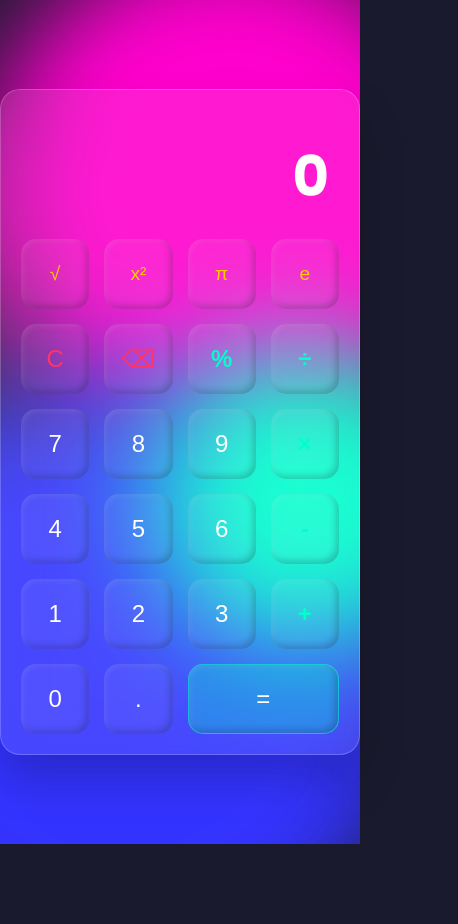
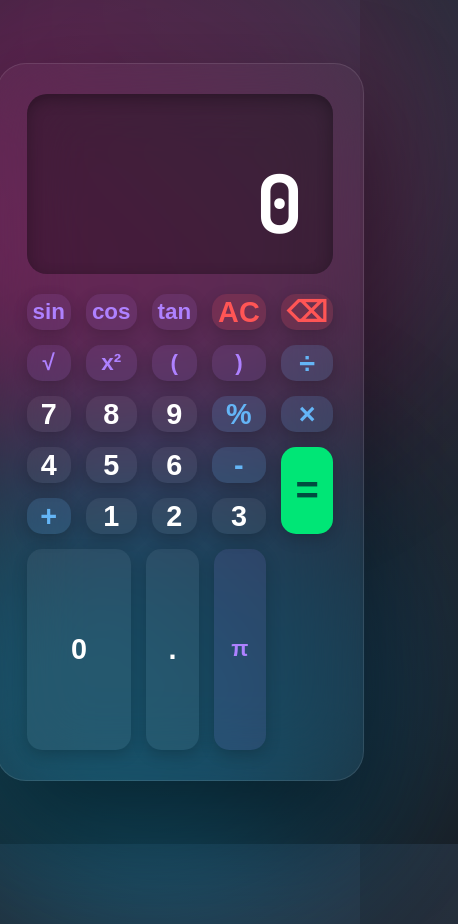
Before and after one commit to shadyibrahim9876-oss/calculator, an Electron app: page index.html in a window 360 px wide. Shown: the whole page, 458 px wide, since content can reach past the window. Before the commit the page ends 844 px from the top, so only its background shows below. Drawn offline with Linux system fonts and the light colour scheme.

Commit message:
Add files via upload

```diff
--- a/index.html
+++ b/index.html
@@ -3,285 +3,309 @@
 <head>
     <meta charset="UTF-8">
     <meta name="viewport" content="width=device-width, initial-scale=1.0">
-    <title>Pro Glass Calculator</title>
+    <title>Desktop Master Calculator</title>
     <style>
-        /* --- Global Styles --- */
-        @import url('https://fonts.googleapis.com/css2?family=Poppins:wght@300;500;700&display=swap');
+        @import url('https://fonts.googleapis.com/css2?family=JetBrains+Mono:wght@400;700&display=swap');
+
+        * {
+            box-sizing: border-box;
+        }
 
         body {
+            margin: 0;
+            padding: 0;
             display: flex;
             justify-content: center;
             align-items: center;
-            background-color: #1a1a2e; /* خلفية داكنة لإبراز الزجاج */
-            min-height: 100vh;
-            margin: 0;
-            font-family: 'Poppins', sans-serif;
+            height: 100vh;
+            background: radial-gradient(circle at top right, #2b3544, #1a1d23);
+            font-family: 'JetBrains Mono', monospace;
             overflow: hidden;
         }
 
-        /* --- الخلفيات الملونة المتحركة --- */
-        .background-shapes {
-            position: absolute;
-            width: 100%;
-            height: 100%;
-            z-index: 1;
-            overflow: hidden;
-        }
-        .shape {
-            position: absolute;
-            filter: blur(50px);
-            z-index: 1;
-            animation: float 10s infinite ease-in-out alternate;
-        }
-        .shape-1 { top: -10%; left: -10%; width: 500px; height: 500px; background: #ff00cc; border-radius: 50%; }
-        .shape-2 { bottom: -10%; right: -10%; width: 600px; height: 600px; background: #3333ff; border-radius: 50%; animation-delay: -5s; }
-        .shape-3 { top: 40%; left: 40%; width: 300px; height: 300px; background: #00ffcc; border-radius: 50%; animation-duration: 15s; }
-
-        @keyframes float {
-            0% { transform: translate(0, 0) rotate(0deg); }
-            100% { transform: translate(30px, 50px) rotate(10deg); }
-        }
-
-        /* --- هيكل الآلة الحاسبة --- */
-        .calculator {
+        /* --- تصميم الكارت العملاق --- */
+        .calculator-container {
+            width: 900px;  /* عرض كبير جداً للشاشات */
+            height: 85vh;  /* يملأ 85% من طول الشاشة */
+            background: rgba(255, 255, 255, 0.03);
+            backdrop-filter: blur(40px); /* زجاج قوي */
+            -webkit-backdrop-filter: blur(40px);
+            border-radius: 30px;
+            border: 1px solid rgba(255, 255, 255, 0.1);
+            box-shadow: 0 50px 100px rgba(0, 0, 0, 0.5);
+            display: flex;
+            flex-direction: column;
+            padding: 30px;
             position: relative;
             z-index: 10;
-            width: 400px; /* حجم أكبر */
-            background: rgba(255, 255, 255, 0.1);
-            backdrop-filter: blur(25px);
-            -webkit-backdrop-filter: blur(25px);
-            border-radius: 20px;
-            border: 1px solid rgba(255, 255, 255, 0.2);
-            box-shadow: 0 25px 45px rgba(0, 0, 0, 0.2);
-            padding: 20px;
-            transition: transform 0.3s;
-        }
-
-        .calculator:hover {
-            transform: scale(1.02); /* تكبير بسيط عند مرور الماوس */
         }
 
         /* --- الشاشة --- */
-        .display {
+        .display-screen {
+            flex: 0.8; /* تأخذ مساحة جيدة من الأعلى */
+            background: rgba(0, 0, 0, 0.3);
+            border-radius: 20px;
             margin-bottom: 20px;
-            text-align: right;
-            padding: 0 10px;
+            padding: 30px;
+            display: flex;
+            flex-direction: column;
+            justify-content: flex-end;
+            align-items: flex-end;
+            box-shadow: inset 0 5px 15px rgba(0,0,0,0.3);
         }
-        .display .previous {
-            font-size: 1.2rem;
-            color: rgba(255, 255, 255, 0.6);
-            min-height: 24px;
+
+        .history {
+            font-size: 1.5rem;
+            color: rgba(255, 255, 255, 0.5);
+            margin-bottom: 10px;
+            min-height: 30px;
         }
-        .display .current {
-            font-size: 3.5rem; /* خط ضخم للنتيجة */
+
+        .result {
+            font-size: 5rem; /* خط ضخم جداً للنتيجة */
             color: #fff;
-            font-weight: 700;
-            word-wrap: break-word;
+            font-weight: bold;
+            line-height: 1;
             word-break: break-all;
         }
 
-        /* --- الأزرار --- */
-        .buttons-grid {
+        /* --- لوحة الأزرار --- */
+        .keys-grid {
+            flex: 2;
             display: grid;
-            grid-template-columns: repeat(4, 1fr);
-            gap: 15px; /* مسافات أوسع بين الأزرار */
+            grid-template-columns: repeat(5, 1fr); /* 5 أعمدة بدلاً من 4 */
+            gap: 15px;
         }
 
         button {
-            height: 70px; /* أزرار أطول */
+            border: none;
             border-radius: 15px;
-            border: none;
+            font-size: 1.8rem;
+            font-weight: bold;
+            cursor: pointer;
+            transition: all 0.15s ease;
+            color: #fff;
             background: rgba(255, 255, 255, 0.05);
-            font-size: 1.5rem;
-            color: #fff;
-            cursor: pointer;
-            transition: 0.2s;
-            box-shadow: inset 2px 2px 5px rgba(255,255,255,0.1), inset -3px -3px 7px rgba(0,0,0,0.2);
-            font-weight: 500;
+            box-shadow: 0 5px 15px rgba(0,0,0,0.2);
+            display: flex;
+            justify-content: center;
+            align-items: center;
         }
 
         button:hover {
-            background: rgba(255, 255, 255, 0.2);
+            background: rgba(255, 255, 255, 0.15);
+            transform: translateY(-2px);
         }
 
         button:active {
             transform: scale(0.95);
         }
 
-        /* ألوان خاصة للأزرار */
-        .btn-operator {
-            color: #00ffcc;
-            font-weight: bold;
+        /* --- ألوان خاصة للأزرار --- */
+        .btn-op {
+            background: rgba(100, 181, 246, 0.15);
+            color: #64b5f6;
         }
-        .btn-scientific {
-            font-size: 1.2rem;
-            color: #ffcc00;
+        .btn-op:hover { background: rgba(100, 181, 246, 0.3); }
+
+        .btn-science {
+            background: rgba(174, 129, 255, 0.1);
+            color: #ae81ff;
+            font-size: 1.4rem;
         }
+
+        .btn-danger {
+            background: rgba(255, 85, 85, 0.15);
+            color: #ff5555;
+        }
+        .btn-danger:hover { background: rgba(255, 85, 85, 0.3); }
+
         .btn-equal {
-            background: rgba(0, 255, 204, 0.3);
-            grid-column: span 2; /* زر يساوي يأخذ مساحة زرين */
-            border: 1px solid rgba(0, 255, 204, 0.4);
+            background: #00e676;
+            color: #004d40;
+            grid-row: span 2; /* زر يساوي طويل */
+            font-size: 2.5rem;
         }
-        .btn-equal:hover {
-            background: rgba(0, 255, 204, 0.5);
+        .btn-equal:hover { background: #00c853; }
+
+        /* --- زخرفة الخلفية --- */
+        .glow {
+            position: absolute;
+            width: 600px;
+            height: 600px;
+            background: linear-gradient(45deg, #ff0099, #493240);
+            border-radius: 50%;
+            z-index: -1;
+            filter: blur(80px);
+            opacity: 0.4;
+            top: -200px;
+            left: -200px;
+            animation: move 15s infinite alternate;
         }
-        .btn-clear {
-            color: #ff3366;
+        .glow-2 {
+            position: absolute;
+            width: 500px;
+            height: 500px;
+            background: linear-gradient(45deg, #00ccff, #003366);
+            border-radius: 50%;
+            z-index: -1;
+            filter: blur(80px);
+            opacity: 0.4;
+            bottom: -100px;
+            right: -100px;
+            animation: move2 20s infinite alternate;
         }
+
+        @keyframes move { 0% { transform: translate(0,0); } 100% { transform: translate(100px, 100px); } }
+        @keyframes move2 { 0% { transform: translate(0,0); } 100% { transform: translate(-100px, -50px); } }
 
     </style>
 </head>
 <body>
 
-    <div class="background-shapes">
-        <div class="shape shape-1"></div>
-        <div class="shape shape-2"></div>
-        <div class="shape shape-3"></div>
-    </div>
+    <div class="glow"></div>
+    <div class="glow-2"></div>
 
-    <div class="calculator">
-        <div class="display">
-            <div class="previous" id="prev-display"></div>
-            <div class="current" id="curr-display">0</div>
+    <div class="calculator-container">
+        <div class="display-screen">
+            <div class="history" id="history-el"></div>
+            <div class="result" id="result-el">0</div>
         </div>
 
-        <div class="buttons-grid">
-            <button class="btn-scientific" onclick="calculateScientific('sqrt')">√</button>
-            <button class="btn-scientific" onclick="calculateScientific('sqr')">x²</button>
-            <button class="btn-scientific" onclick="appendNumber('3.14159')">π</button>
-            <button class="btn-scientific" onclick="appendNumber('2.71828')">e</button>
+        <div class="keys-grid">
+            <button class="btn-science" onclick="scientific('sin')">sin</button>
+            <button class="btn-science" onclick="scientific('cos')">cos</button>
+            <button class="btn-science" onclick="scientific('tan')">tan</button>
+            <button class="btn-danger" onclick="clearAll()">AC</button>
+            <button class="btn-danger" onclick="deleteLast()">⌫</button>
 
-            <button class="btn-clear" onclick="clearDisplay()">C</button>
-            <button class="btn-clear" onclick="deleteLast()">⌫</button>
-            <button class="btn-operator" onclick="chooseOperation('%')">%</button>
-            <button class="btn-operator" onclick="chooseOperation('/')">÷</button>
+            <button class="btn-science" onclick="scientific('sqrt')">√</button>
+            <button class="btn-science" onclick="scientific('pow')">x²</button>
+            <button class="btn-science" onclick="insertValue('(')">(</button>
+            <button class="btn-science" onclick="insertValue(')')">)</button>
+            <button class="btn-op" onclick="insertValue('/')">÷</button>
 
-            <button onclick="appendNumber('7')">7</button>
-            <button onclick="appendNumber('8')">8</button>
-            <button onclick="appendNumber('9')">9</button>
-            <button class="btn-operator" onclick="chooseOperation('*')">×</button>
+            <button onclick="insertValue('7')">7</button>
+            <button onclick="insertValue('8')">8</button>
+            <button onclick="insertValue('9')">9</button>
+            <button class="btn-op" onclick="insertValue('%')">%</button>
+            <button class="btn-op" onclick="insertValue('*')">×</button>
 
-            <button onclick="appendNumber('4')">4</button>
-            <button onclick="appendNumber('5')">5</button>
-            <button onclick="appendNumber('6')">6</button>
-            <button class="btn-operator" onclick="chooseOperation('-')">-</button>
+            <button onclick="insertValue('4')">4</button>
+            <button onclick="insertValue('5')">5</button>
+            <button onclick="insertValue('6')">6</button>
+            <button class="btn-op" onclick="insertValue('-')">-</button>
+            <button class="btn-equal" onclick="calculate()">=</button>
 
-            <button onclick="appendNumber('1')">1</button>
-            <button onclick="appendNumber('2')">2</button>
-            <button onclick="appendNumber('3')">3</button>
-            <button class="btn-operator" onclick="chooseOperation('+')">+</button>
+            <button onclick="insertValue('1')">1</button>
+            <button onclick="insertValue('2')">2</button>
+            <button onclick="insertValue('3')">3</button>
+            <button class="btn-op" onclick="insertValue('+')">+</button>
 
-            <button onclick="appendNumber('0')">0</button>
-            <button onclick="appendNumber('.')">.</button>
-            <button class="btn-equal" onclick="compute()">=</button>
-        </div>
+            </div>
+        <style>
+            .keys-grid button:nth-last-child(1) { order: 1; } /* + */
+            .keys-grid button:nth-last-child(2) { order: 2; } /* 3 */
+            .keys-grid button:nth-last-child(3) { order: 2; } /* 2 */
+            .keys-grid button:nth-last-child(4) { order: 2; } /* 1 */
+
+            /* إضافة صف أخير للصفر والنقطة */
+            .keys-grid {
+                 grid-template-rows: repeat(5, 1fr);
+            }
+            /* الصفر يأخذ مساحة زرين */
+            .zero-btn { grid-column: span 2; }
+        </style>
+        <div style="display: grid; grid-template-columns: 2fr 1fr 1fr 1fr; gap: 15px; margin-top: 15px; height: 100%;">
+            <button onclick="insertValue('0')">0</button>
+            <button onclick="insertValue('.')">.</button>
+            <button class="btn-science" onclick="insertValue('3.14159')">π</button>
+             </div>
     </div>
 
     <script>
-        // المتغيرات
-        const currDisplay = document.getElementById('curr-display');
-        const prevDisplay = document.getElementById('prev-display');
-        let currentOperand = '';
-        let previousOperand = '';
-        let operation = undefined;
+        const resultEl = document.getElementById('result-el');
+        const historyEl = document.getElementById('history-el');
+        let currentExp = "";
 
-        // إضافة رقم للشاشة
-        function appendNumber(number) {
-            if (number === '.' && currentOperand.includes('.')) return;
-            if (currentOperand.length > 12) return; // حد أقصى للأرقام
-            currentOperand = currentOperand.toString() + number.toString();
+        function updateDisplay() {
+            // تحسين شكل الرموز
+            let displayExp = currentExp
+                .replace(/\*/g, '×')
+                .replace(/\//g, '÷')
+                .replace(/Math.sqrt/g, '√')
+                .replace(/Math.sin/g, 'sin')
+                .replace(/Math.cos/g, 'cos')
+                .replace(/Math.tan/g, 'tan')
+                .replace(/\*\*/g, '^');
+
+            resultEl.innerText = displayExp || "0";
+        }
+
+        function insertValue(val) {
+            if(val === '.' && currentExp.slice(-1) === '.') return;
+            currentExp += val;
             updateDisplay();
         }
 
-        // اختيار العملية الحسابية
-        function chooseOperation(op) {
-            if (currentOperand === '') return;
-            if (previousOperand !== '') {
-                compute();
-            }
-            operation = op;
-            previousOperand = currentOperand;
-            currentOperand = '';
+        function clearAll() {
+            currentExp = "";
+            historyEl.innerText = "";
             updateDisplay();
         }
 
-        // الحساب النهائي
-        function compute() {
-            let computation;
-            const prev = parseFloat(previousOperand);
-            const current = parseFloat(currentOperand);
-            if (isNaN(prev) || isNaN(current)) return;
-
-            switch (operation) {
-                case '+': computation = prev + current; break;
-                case '-': computation = prev - current; break;
-                case '*': computation = prev * current; break;
-                case '/': computation = prev / current; break;
-                case '%': computation = prev % current; break;
-                default: return;
-            }
-            currentOperand = computation;
-            operation = undefined;
-            previousOperand = '';
+        function deleteLast() {
+            currentExp = currentExp.toString().slice(0, -1);
             updateDisplay();
         }
 
-        // العمليات العلمية الفورية
-        function calculateScientific(type) {
-            if(currentOperand === '') return;
-            let current = parseFloat(currentOperand);
-
-            if(type === 'sqrt') {
-                current = Math.sqrt(current);
-            } else if (type === 'sqr') {
-                current = Math.pow(current, 2);
+        function scientific(func) {
+            if (func === 'sqrt') {
+                currentExp += 'Math.sqrt(';
+            } else if (func === 'pow') {
+                currentExp += '**2';
+            } else if (['sin', 'cos', 'tan'].includes(func)) {
+                currentExp += `Math.${func}(`;
             }
-
-            currentOperand = current;
             updateDisplay();
         }
 
-        // تحديث الشاشة
-        function updateDisplay() {
-            currDisplay.innerText = currentOperand === '' ? '0' : formatNumber(currentOperand);
-            if (operation != null) {
-                prevDisplay.innerText = `${formatNumber(previousOperand)} ${operation}`;
-            } else {
-                prevDisplay.innerText = '';
+        function calculate() {
+            try {
+                if (!currentExp) return;
+                historyEl.innerText = currentExp.replace(/\*/g, '×').replace(/\//g, '÷') + " =";
+
+                // معالجة النسب المئوية
+                let evalExp = currentExp.replace(/%/g, '/100');
+
+                // حساب النتيجة
+                let result = eval(evalExp);
+
+                // تقريب الأرقام الطويلة
+                if (!Number.isInteger(result)) {
+                    result = result.toFixed(4);
+                    // إزالة الأصفار الزائدة
+                    result = parseFloat(result);
+                }
+
+                resultEl.innerText = result;
+                currentExp = result.toString();
+            } catch (e) {
+                resultEl.innerText = "Error";
+                currentExp = "";
             }
         }
 
-        // تنسيق الأرقام (إضافة الفواصل)
-        function formatNumber(number) {
-            const stringNumber = number.toString();
-            const integerDigits = parseFloat(stringNumber.split('.')[0]);
-            const decimalDigits = stringNumber.split('.')[1];
-            let integerDisplay;
-            if (isNaN(integerDigits)) {
-                integerDisplay = '';
-            } else {
-                integerDisplay = integerDigits.toLocaleString('en', { maximumFractionDigits: 0 });
-            }
-            if (decimalDigits != null) {
-                return `${integerDisplay}.${decimalDigits}`;
-            } else {
-                return integerDisplay;
-            }
-        }
+        // --- الكود السحري لدعم الكيبورد ---
+        document.addEventListener('keydown', (event) => {
+            const key = event.key;
 
-        // المسح الكامل
-        function clearDisplay() {
-            currentOperand = '';
-            previousOperand = '';
-            operation = undefined;
-            updateDisplay();
-        }
-
-        // مسح آخر رقم
-        function deleteLast() {
-            currentOperand = currentOperand.toString().slice(0, -1);
-            updateDisplay();
-        }
+            if (/[0-9]/.test(key)) insertValue(key);
+            if (['+', '-', '*', '/', '.', '(', ')', '%'].includes(key)) insertValue(key);
+            if (key === 'Enter') calculate();
+            if (key === 'Backspace') deleteLast();
+            if (key === 'Escape') clearAll();
+        });
     </script>
 </body>
 </html>
```
